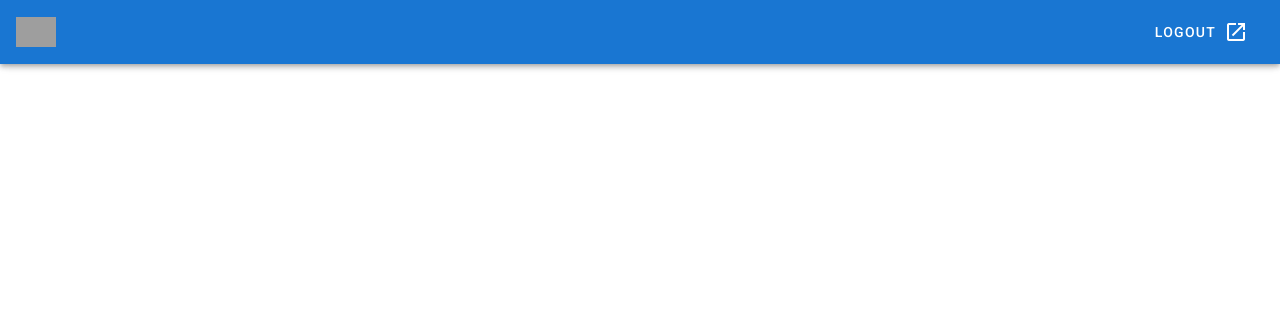
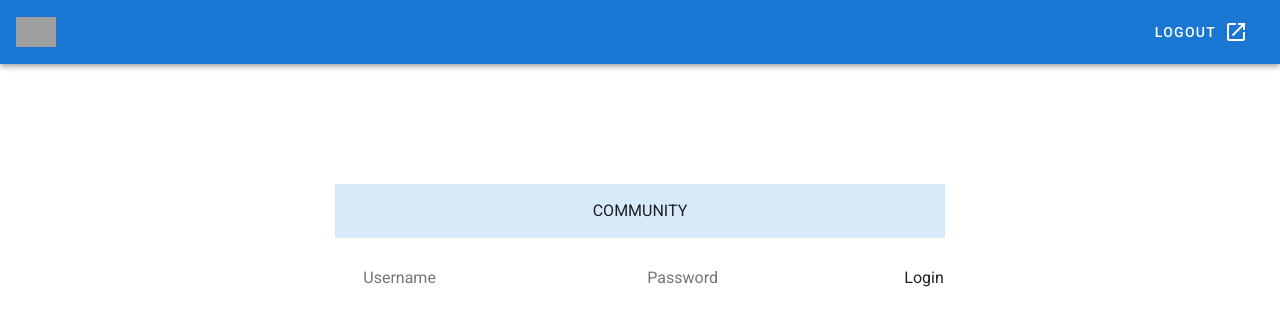
Before and after one commit to ChristianGigante/ais_cruds_v1, a Vue app: page /login1 in a window 1280 px wide. Shown: the top 326 px of the page. Built offline with nearby package versions, Linux system fonts and the light colour scheme; grey boxes are pictures that could not be loaded.

Commit message:
login_practice

```diff
--- a/src/router/index.js
+++ b/src/router/index.js
@@ -33,6 +33,14 @@ const routes = [
     // this generates a separate chunk (about.[hash].js) for this route
     // which is lazy-loaded when the route is visited.
     component: () => import(/* webpackChunkName: "about" */ '../views/Login.vue')
+  },
+  {
+    path: '/login1',
+    name: 'login1',
+    // route level code-splitting
+    // this generates a separate chunk (about.[hash].js) for this route
+    // which is lazy-loaded when the route is visited.
+    component: () => import(/* webpackChunkName: "about" */ '../views/Login1.vue')
   }
 ]
 
--- a/src/views/Login.vue
+++ b/src/views/Login.vue
@@ -16,13 +16,13 @@
           >
             <v-card class="elevation-12">
               <v-toolbar
-                color="primary"
+                color="success"
                 dark
                 flat
               >
-                <v-toolbar-title>Login form</v-toolbar-title>
+                <v-toolbar-title>My Inventory</v-toolbar-title>
                 <v-spacer />
-                <v-tooltip bottom>
+                <!-- <v-tooltip bottom>
                   <template v-slot:activator="{ on }">
                     <v-btn
                       :href="source"
@@ -35,8 +35,8 @@
                     </v-btn>
                   </template>
                   <span>Source</span>
-                </v-tooltip>
-                <v-tooltip right>
+                </v-tooltip> -->
+                <!-- <v-tooltip right>
                   <template v-slot:activator="{ on }">
                     <v-btn
                       icon
@@ -49,15 +49,18 @@
                     </v-btn>
                   </template>
                   <span>Codepen</span>
-                </v-tooltip>
+                </v-tooltip> -->
               </v-toolbar>
               <v-card-text>
-                <v-form>
+                <v-form @submit.prevent="validate">
                   <v-text-field
                     label="Login"
                     name="login"
                     prepend-icon="mdi-account"
                     type="text"
+                    v-model="username"
+                    required
+                    v-bind:class="{mierror: usererr}" class="myinput mi"
                   />
 
                   <v-text-field
@@ -65,14 +68,21 @@
                     label="Password"
                     name="password"
                     prepend-icon="mdi-lock"
-                    type="password"
+                    type="text"
+                    v-model="password"
+                    required
+                    v-bind:class="{mierror: passerr}" class="myinput mi"
                   />
                 </v-form>
               </v-card-text>
               <v-card-actions>
                 <v-spacer />
-                <v-btn color="primary">Login</v-btn>
+                <v-btn color="success btn-xl" type="submit">Login</v-btn>
               </v-card-actions>
+              <div v-show="hasError" class="error">
+            <span v-if="usererr" class="er">Incorrect username!</span>
+            <span v-if="passerr" class="er">Incorrect password!</span>
+        </div>
             </v-card>
           </v-col>
         </v-row>
@@ -81,10 +91,83 @@
   </v-app>
 </template>
 
-<script>
-  export default {
-    props: {
-      source: String,
-    },
+<script lang="ts">
+//   export default {
+//     props: {
+//       source: String,
+//     },
+//   }
+// </script>
+
+// <script lang="ts">
+export default {
+  name: "Login",
+  data() {
+    return {
+        username: "",
+        password: "",
+        passerr: false,
+        usererr: false,
+        hasError: false,
+    };
+  }, methods: {
+      validate() {
+
+          this.usererr = this.username != "chan";
+          this.passerr = this.password != "chan";
+            if (!this.usererr && !this.passerr) {
+                this.hasError = false;
+            } else {
+                this.hasError = true;
+            }
+          if (!this.passerr && !this.usererr) {
+              this.$router.push("/dashboard");
+          }
+      }
   }
+};
 </script>
+<style>
+
+/* .lcont { */
+  /* height: 100vh; */
+  /* text-align: center; */
+  /* background-image: url("../assets/back.jpg"); */
+/* background-size: cover; */
+  /* background-image: linear-gradient(to bottom right, white, rgb(199, 222, 247)); */
+/* } */
+/* .fb {
+  background:white;
+  margin:0;
+  padding:1px;
+} */
+/* .loginholder { */
+  /* border-radius: 1px; */
+  /* display: inline-block; */
+  /* border: 2px solid #6ec2f3; */
+  /* margin-top: 120px; */
+  /* background: white; */
+/* } */
+/* .mi {
+  margin: 27px;
+  width: 230px;
+} */
+.error {
+  color: rgb(243, 0, 0);
+  background: rgb(250, 219, 219);
+}
+/* .bi {
+  margin-top: 0px !important;
+  margin-bottom: 27px !important;
+  display: inline-block;
+}
+.lh {
+  background:rgba(198, 226, 248, 0.7);
+  padding: 15px;
+  margin:0;
+}
+.er {
+    display:block;
+    /* margin: 5px; */
+/* } */
+</style>
--- /dev/null
+++ b/src/views/Login1.vue
@@ -0,0 +1,94 @@
+<template>
+  <div class="lcont">
+    <!-- <div class="home"></div> -->
+    <div class="loginholder">
+      <div class="lh">
+        <span class="comm">COMM</span>
+        <span class="unity">UNITY</span>
+      </div>
+      <div class="fb">
+      <form @submit.prevent="validate">
+        <input type="text" placeholder="Username" v-model="username" required v-bind:class="{mierror: usererr}" class="myinput mi" />
+
+        <input type="text" placeholder="Password" v-model="password" required v-bind:class="{mierror: passerr}" class="myinput mi" />
+        <button class="mybtn bi" type="submit">Login</button>
+        <div v-show="hasError" class="error">
+            <span v-if="usererr" class="er">Incorrect username!</span>
+            <span v-if="passerr" class="er">Incorrect password!</span>
+        </div>
+      </form>
+      </div>
+    </div>
+  </div>
+</template>
+
+<script lang="ts">
+export default {
+  name: "Login",
+  data() {
+    return {
+        username: "",
+        password: "",
+        passerr: false,
+        usererr: false,
+        hasError: false,
+    };
+  }, methods: {
+      validate() {
+          this.usererr = this.username != "rivas";
+          this.passerr = this.password != "rivas";
+            if (!this.usererr && !this.passerr) {
+                this.hasError = false;
+            } else {
+                this.hasError = true;
+            }
+          if (!this.passerr && !this.usererr) {
+              this.$router.push("/dashboard");
+          }
+      }
+  }
+};
+</script>
+<style>
+.lcont {
+  height: 100vh;
+  text-align: center;
+  /* background-image: url("../assets/back.jpg"); */
+background-size: cover;
+  /* background-image: linear-gradient(to bottom right, white, rgb(199, 222, 247)); */
+}
+.fb {
+  background:white;
+  margin:0;
+  padding:1px;
+}
+.loginholder {
+  border-radius: 1px;
+  display: inline-block;
+  /* border: 2px solid #6ec2f3; */
+  margin-top: 120px;
+  /* background: white; */
+}
+.mi {
+  margin: 27px;
+  width: 230px;
+}
+.error {
+  color: rgb(243, 0, 0);
+  background: rgb(250, 219, 219);
+}
+.bi {
+  margin-top: 0px !important;
+  margin-bottom: 27px !important;
+  display: inline-block;
+}
+.lh {
+  background:rgba(198, 226, 248, 0.7);
+  padding: 15px;
+  margin:0;
+}
+.er {
+    display:block;
+    /* margin: 5px; */
+}
+</style>
```
